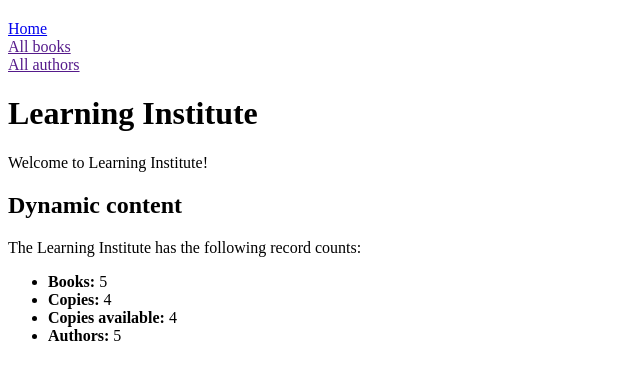
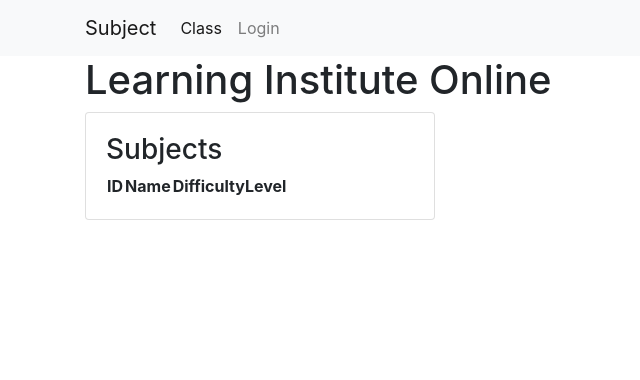
Before and after one commit to Pawanesh/LearningInstitute, a Django app: page / in a window 1280 px wide. Shown: the top 380 px of the page, without its empty margins (0-640 px from the left). Run offline with Django 4.2, Linux system fonts and the light colour scheme; data that the repository does not hold is empty; some libraries are stand-ins or nearby versions.

Commit message:
Added class subject url redirect.

```diff
--- a/app/OnlineService/LIOnline/Home/templates/base.html
+++ b/app/OnlineService/LIOnline/Home/templates/base.html
@@ -1,31 +1,30 @@
-<!DOCTYPE html>
-<html lang="en">
-<head>
-  {% block title %}<title>Local Library</title>{% endblock %}
-  <meta charset="utf-8">
-  <meta name="viewport" content="width=device-width, initial-scale=1">
-  <!-- Add additional CSS in static file -->
-  {% load static %}
-  <link rel="stylesheet" href="{% static 'css/styles.css' %}">
+<link rel="stylesheet" href="https://stackpath.bootstrapcdn.com/bootstrap/4.1.3/css/bootstrap.min.css" integrity="sha384-MCw98/SFnGE8fJT3GXwEOngsV7Zt27NXFoaoApmYm81iuXoPkFOJwJ8ERdknLPMO" crossorigin="anonymous">
 
-  {% load static %}
-<!-- img src="{% static 'images/IMG-2578.jpg' %}" alt="Art" style="width:555px;height:300x;" -->
+<nav class="navbar navbar-expand-lg navbar-light bg-light">
+    <div class="container">
+        <a class="navbar-brand" href="{% url 'HomeView' %}" >Subject</a>
+        <button class="navbar-toggler" type="button" data-toggle="collapse" data-target="#navbarSupportedContent" aria-controls="navbarSupportedContent" aria-expanded="false" aria-label="Toggle navigation">
+          <span class="navbar-toggler-icon"></span>
+        </button>
 
-</head>
-<body>
-  <div class="container-fluid">
-    <div class="row">
-      <div class="col-sm-2">
-      {% block sidebar %}
-        <ul class="sidebar-nav">
-          <li><a href="{% url 'index' %}">Home</a></li>
-          <li><a href="">All books</a></li>
-          <li><a href="">All authors</a></li>
-        </ul>
-     {% endblock %}
-      </div>
-      <div class="col-sm-10 ">{% block content %}{% endblock %}</div>
+        <div class="collapse navbar-collapse" id="navbarSupportedContent">
+          <ul class="navbar-nav mr-auto">
+            <li class="nav-item active">
+              <a class="nav-link" href="{% url 'HomeClassView' %}">Class</a>
+            </li>
+            <li class="nav-item">
+              <a class="nav-link">Login</a>
+            </li>
+          </ul>
+        </div>
     </div>
-  </div>
-</body>
-</html>
+
+</nav>
+
+<div class="container">
+    {% block page_content %}{% endblock %}
+</div>
+
+<script src="https://code.jquery.com/jquery-3.3.1.slim.min.js" integrity="sha384-q8i/X+965DzO0rT7abK41JStQIAqVgRVzpbzo5smXKp4YfRvH+8abtTE1Pi6jizo" crossorigin="anonymous"></script>
+<script src="https://cdnjs.cloudflare.com/ajax/libs/popper.js/1.14.3/umd/popper.min.js" integrity="sha384-ZMP7rVo3mIykV+2+9J3UJ46jBk0WLaUAdn689aCwoqbBJiSnjAK/l8WvCWPIPm49" crossorigin="anonymous"></script>
+<script src="https://stackpath.bootstrapcdn.com/bootstrap/4.1.3/js/bootstrap.min.js" integrity="sha384-ChfqqxuZUCnJSK3+MXmPNIyE6ZbWh2IMqE241rYiqJxyMiZ6OW/JmZQ5stwEULTy" crossorigin="anonymous"></script>
--- a/app/OnlineService/LIOnline/Home/templates/home.html
+++ b/app/OnlineService/LIOnline/Home/templates/home.html
@@ -1,14 +1,36 @@
 {% extends "base.html" %}
-
-{% block content %}
-  <h1>Learning Institute</h1>
-  <p>Welcome to Learning Institute</em>!</p>
-  <h2>Dynamic content</h2>
-  <p>The Learning Institute has the following record counts:</p>
-  <ul>
-    <li><strong>Books:</strong> {{ num_books }}</li>
-    <li><strong>Copies:</strong> {{ num_instances }}</li>
-    <li><strong>Copies available:</strong> {{ num_instances_available }}</li>
-    <li><strong>Authors:</strong> {{ num_authors }}</li>
-  </ul>
+{% load static %}
+{% block page_content %}
+<h1>Learning Institute Online</h1>
+<div class="row">
+  <div class="col-md-4">
+    <div class="card mb-2">
+        <div class="card-body">
+          <h3>Subjects</h3>
+          <table>
+            <tr>
+              <th>ID</th>
+              <th>Name</th>
+              <th>DifficultyLevel</th>
+            </tr>
+            <tr>
+              <td></td>
+              <td></td>
+              <td></td>
+            </tr>
+            {% for sub in Subject %}
+                <tr>
+                  <td>
+                    <a href="{% url 'HomeSubjectClassView' sub.ID %}"
+                    class="btn btn-primary"> {{ sub.ID }} </a>
+                  </td>
+                  <td>{{ sub.Name }}</td>
+                  <td>{{ sub.DifficultyLevel }}</td>
+                </tr>
+            {% endfor %}
+          </table>
+        </div>
+      </div>
+    </div>
+</div>
 {% endblock %}
--- a/app/OnlineService/LIOnline/Home/urls.py
+++ b/app/OnlineService/LIOnline/Home/urls.py
@@ -1,7 +1,9 @@
 from django.urls import path
 
-from Home.views import HomeView
+from Home.views import HomeView, HomeClassView, HomeSubjectClassView
 
 urlpatterns = [
     path('', HomeView.as_view(), name='HomeView'),
+    path('class', HomeClassView.as_view(), name='HomeClassView'),
+    path('class/<int:subjectid>/', HomeSubjectClassView.as_view(), name='HomeSubjectClassView'),
 ]
--- a/app/OnlineService/LIOnline/Home/views.py
+++ b/app/OnlineService/LIOnline/Home/views.py
@@ -5,17 +5,33 @@ from django.http import HttpResponse
 from django.views import View
 from django.template import loader
 
+import requests
+
 class HomeView(View):
     def get(self, request):
-        num_books = 5
-        num_instances = 4
-        num_instances_available = 4
-        num_authors = 5
-        context = {
-            'num_books': num_books,
-            'num_instances': num_instances,
-            'num_instances_available': num_instances_available,
-            'num_authors': num_authors,
-            }
+        context = {}
+        subject = requests.get("http://127.0.0.1:8000/subject")
+        if subject.status_code == 200:
+            context = subject.json()
+        return render(request, 'home.html', context)
 
-        return render(request, 'home.html', context)
+class HomeClassView(View):
+    def get(self, request):
+        context = {}
+        classData = requests.get("http://127.0.0.1:8000/class")
+        if classData.status_code == 200:
+            context = classData.json()
+
+        print(context)
+        return render(request, 'home_class.html', context)
+
+class HomeSubjectClassView(View):
+    def get(self, request, subjectid):
+        print("Requesting class info for subject: {}".format(subjectid))
+        context = {}
+        classData = requests.get("http://127.0.0.1:8000/class", params = {'SubjectID':subjectid})
+        if classData.status_code == 200:
+            context = classData.json()
+
+        print(context)
+        return render(request, 'home_class_subject.html', context)
--- a/app/OnlineService/LIOnline/LIOnline/settings.py
+++ b/app/OnlineService/LIOnline/LIOnline/settings.py
@@ -26,7 +26,7 @@ SECRET_KEY = 'django-insecure-qi39y%xdzno%0($!2o%9vfd&ccj+4v+l^=4*x!+=-vpj1gcash
 # SECURITY WARNING: don't run with debug turned on in production!
 DEBUG = True
 
-ALLOWED_HOSTS = []
+ALLOWED_HOSTS = ['*']
 
 
 # Application definition
--- a/app/QueryService/QueryService.py
+++ b/app/QueryService/QueryService.py
@@ -65,7 +65,7 @@ class Lookup(Resource):
         return LookupHandler(config, logger, resourceManager).post(request)
 
 @api.route('/class', endpoint='class')
-@api.doc(params={'id': 'ClassID'})
+@api.doc(params={'ClassID': 'ClassID', 'SubjectID': 'SubjectID'})
 class Class(Resource):
     def get(self):
         return ClassHandler(config, logger, resourceManager).get(request)
--- a/config/OnlineService-dev.ini
+++ b/config/OnlineService-dev.ini
@@ -1,2 +1,7 @@
 [server::main]
 name = OnlineService
+port = 7000
+
+[server::service]
+read_service = http://127.0.0.1:8000/
+write_service = http://127.0.0.1:9000/
--- a/lib/ResourceManager/ResourceManager.py
+++ b/lib/ResourceManager/ResourceManager.py
@@ -26,7 +26,8 @@ class ResourceManager:
         return self.lookup.get(query)
 
 
-    def getClass(self, id):
+    def getClass(self, classID=None, subjectID=None):
         query = ClassQuery()
-        query.id = id
+        query.classID = classID
+        query.subjectID = subjectID
         return self.classData.get(query)
```
Also changed, not shown: app/OnlineService/LIOnline/Home/templates/home_class.html (added, +39 -0 lines), app/OnlineService/LIOnline/Home/templates/home_class_subject.html (added, +39 -0 lines), app/QueryService/ClassHandler.py (+6 -3 lines), lib/ResourceManager/Class.py (+20 -6 lines), ReadMe.txt, app/OnlineService/LIOnline/db.sqlite3 (added).
